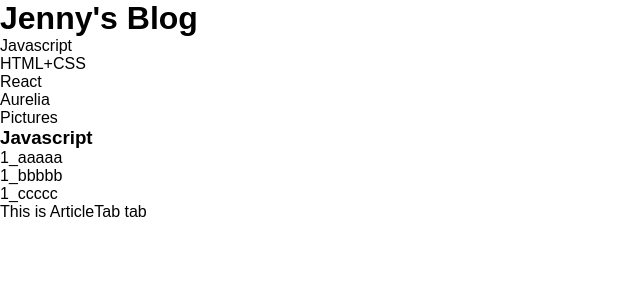
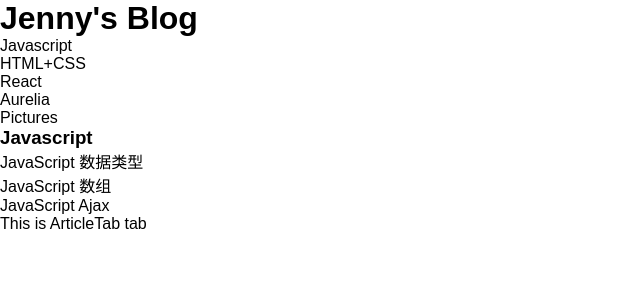
Before and after one commit to sunrun93/react-blog-app, a React (Create React App) app: page / in a window 1280 px wide. Shown: the top 300 px of the page, without its empty margins (0-640 px from the left). Built offline with nearby package versions, Linux system fonts and the light colour scheme.

Commit message:
add content tab

```diff
--- a/src/App.js
+++ b/src/App.js
@@ -3,14 +3,16 @@
 import styles from './App.css';
 import Header from './screens/Header';
 import Nav from './screens/Nav';
-import Content from './screens/Content'
+import Content from './screens/Content';
+
 
 class App extends Component {
   constructor(props){
     super(props);
     this.state = {
       session:'1', //selected menu item in header
-      showPicture:false
+      showPicture:false,
+      navItemId:""
     };
     this.handleTitleClick = this.handleTitleClick.bind(this);
   }
@@ -21,12 +23,17 @@
       showPicture: titleId == "5" ? true : false
     })
   }
+  handleNavItemClick(navItemId){
+     this.setState({
+      navItemId:navItemId
+    })
+  }
   render() {
     return (
       <div className={styles.app}>
         <Header titleClick={this.handleTitleClick} selectedTitleId={this.state.session} />
-        <Nav navSession={this.state.session} />
-        <Content isPicture={this.state.showPicture} />
+        <Nav navItemClick={this.handleNavItemClick} navSession={this.state.session} />
+        <Content isPicture={this.state.showPicture} navSession={this.state.session} selectedNavItem={this.state.navItemId}/>
       </div>
     );
   }
--- a/src/data.json
+++ b/src/data.json
@@ -9,14 +9,17 @@
                     "nav": [
                         {
                             "conId": "1_a",
+                            "title":"JavaScript 数据类型",
                             "content": "1_aaaaa"
                         },
                         {
                             "conId": "1_b",
+                            "title":"JavaScript 数组",
                             "content": "1_bbbbb"
                         },
                         {
                             "conId": "1_c",
+                            "title":"JavaScript Ajax",
                             "content": "1_ccccc"
                         }
                     ]
@@ -27,15 +30,13 @@
                     "nav": [
                         {
                             "conId": "2_a",
+                            "title":"HTML5新标签",
                             "content": "2_aaaaa"
                         },
                         {
                             "conId": "2_b",
+                            "title":"CSS3新特性",
                             "content": "2_bbbbb"
-                        },
-                        {
-                            "conId": "2_c",
-                            "content": "2_ccccc"
                         }
                     ]
                 },
@@ -45,14 +46,17 @@
                     "nav": [
                         {
                             "conId": "3_a",
+                            "title":"React和JSX",
                             "content": "3_aaaaa"
                         },
                         {
                             "conId": "3_b",
+                            "title":"React和Component",
                             "content": "3_bbbbb"
                         },
                         {
                             "conId": "3_c",
+                            "title":"React的生命周期",
                             "content": "3_ccccc"
                         }
                     ]
@@ -63,14 +67,17 @@
                     "nav": [
                         {
                             "conId": "4_a",
+                            "title":"Aurelia简介",
                             "content": "4_aaaaa"
                         },
                         {
                             "conId": "4_b",
+                            "title":"Aurelia template",
                             "content": "4_bbbbb"
                         },
                         {
                             "conId": "4_c",
+                            "title":"Aurelia bindable",
                             "content": "4_ccccc"
                         }
                     ]
@@ -81,15 +88,8 @@
                     "nav": [
                         {
                             "conId": "5_a",
+                            "title":"Picture",
                             "content": "5_aaaaa"
-                        },
-                        {
-                            "conId": "5_b",
-                            "content": "5_bbbbb"
-                        },
-                        {
-                            "conId": "5_c",
-                            "content": "5_ccccc"
                         }
                     ]
                 }
--- a/src/screens/Nav.css
+++ b/src/screens/Nav.css
@@ -13,6 +13,7 @@
     margin: 10px 0px 0px 20px;
     list-style: none;
     cursor: pointer;
+    color: #777;
 }
 .navItem:hover{
     text-decoration: underline;
--- a/src/screens/Nav.js
+++ b/src/screens/Nav.js
@@ -7,7 +7,7 @@
 function NavigationTree(props){
     const navItems = props.navItemData;
     const navItem = navItems.map((item)=>
-        <li key={item.conId}  className={styles.navItem} onClick={props.navItemClick.bind(item,item.conId)}>{item.content}</li>
+        <li key={item.conId}  className={styles.navItem} onClick={props.navItemClick.bind(item,item.conId)}>{item.title}</li>
     )
     return(
         <ul>{navItem}</ul>
```
